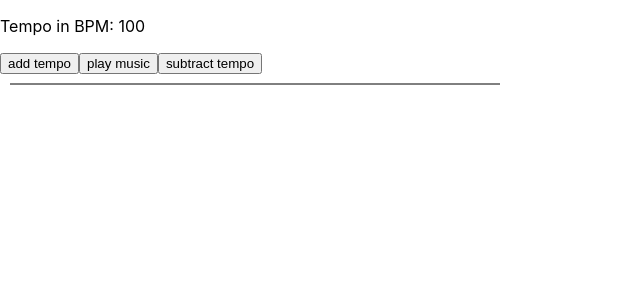
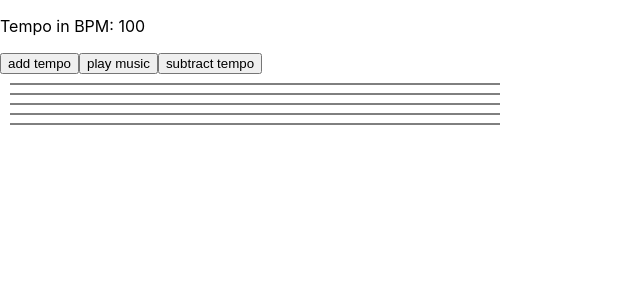
Before and after one commit to professional-pigeon/react-music-app, a React (Create React App) app: page / in a window 1280 px wide. Shown: the top 300 px of the page, without its empty margins (0-640 px from the left). Built offline with nearby package versions, Linux system fonts and the light colour scheme; no server answers.

Commit message:
added several lines

```diff
--- a/src/components/DrawControl.js
+++ b/src/components/DrawControl.js
@@ -11,6 +11,10 @@ return (
       <div>
         <svg width={1000} height={500}>
           <line x1={10} y1={10} x2={500} y2={10} stroke={"black"}></line>
+          <line x1={10} y1={20} x2={500} y2={20} stroke={"black"}></line>
+          <line x1={10} y1={30} x2={500} y2={30} stroke={"black"}></line>
+          <line x1={10} y1={40} x2={500} y2={40} stroke={"black"}></line>
+          <line x1={10} y1={50} x2={500} y2={50} stroke={"black"}></line>
         </svg>
       </div>
   )
```
